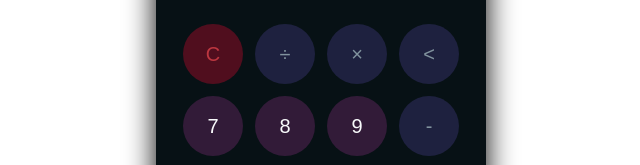
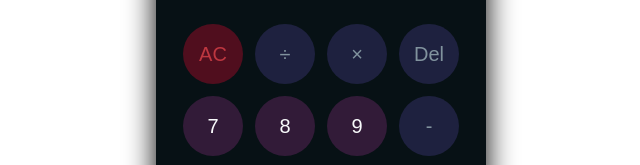
Before and after one commit to Saina2105/ISA, a plain HTML site: page index.html in a window 1280 px wide. Shown: the part 287-452 px from the top of the page, 319-959 px from the left. Drawn offline with Linux system fonts and the light colour scheme.

Commit message:
Update index.html

```diff
--- a/index.html
+++ b/index.html
@@ -19,10 +19,10 @@
             <div class="buttons">
                 <table>
                     <tr>
-                        <td><button class="btn-operator" id="clear">C</button></td>
+                        <td><button class="btn-operator" id="clear">AC</button></td>
                         <td><button class="btn-operator" id="/">&divide;</button></td>
                         <td><button class="btn-operator" id="*">&times;</button></td>
-                        <td><button class="btn-operator" id="backspace"><</button></td>
+                        <td><button class="btn-operator" id="backspace">Del</button></td>
                     </tr>
                     <tr>
                         <td><button class="btn-number" id="7">7</button></td>
```
